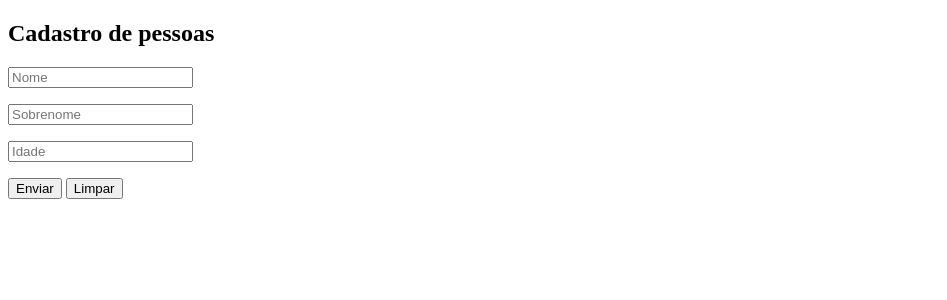
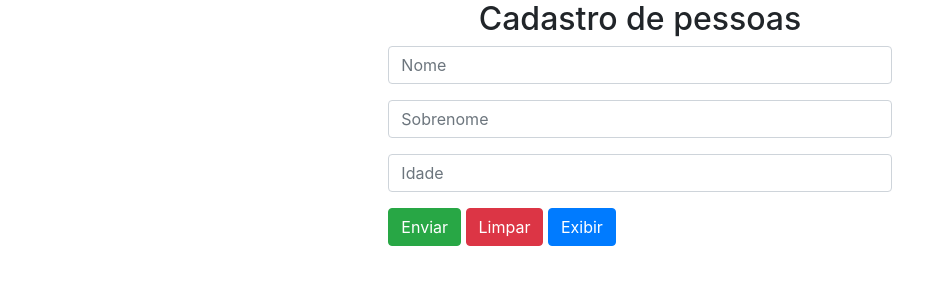
Before and after one commit to LBorgess/ProgramacaoWebIII, a PHP site: page /formulario.php in a window 1280 px wide. Shown: the top 300 px of the page, without its empty margins (0-947 px from the left). Run offline with PHP 8.4, Linux system fonts and the light colour scheme.

Commit message:
Modificação do formulário e exibição dos dados

```diff
--- a/02/formulario.php
+++ b/02/formulario.php
@@ -2,16 +2,35 @@
 <html lang="pt-br">
 <head>
     <meta charset="UTF-8">
+    <link rel="stylesheet" href="https://stackpath.bootstrapcdn.com/bootstrap/4.1.3/css/bootstrap.min.css" integrity="sha384-MCw98/SFnGE8fJT3GXwEOngsV7Zt27NXFoaoApmYm81iuXoPkFOJwJ8ERdknLPMO" crossorigin="anonymous">
     <title>Formulário - Pessoas</title>
 </head>
 <body>
-    <h2>Cadastro de pessoas</h2>
-    <form action="insert.php" method="POST">
-        <input type="text" name="nome" autocomplete="off" placeholder="Nome"> </p>
-        <input type="text" name="sobrenome" autocomplete="off" placeholder="Sobrenome"> </p>
-        <input type="number" name="idade" autocomplete="off" placeholder="Idade"> </p>
-        <input type="submit" value="Enviar">
-        <input type="reset" value="Limpar">
-    </form>
+    <h2 class="text-center mb-2">Cadastro de pessoas</h2>
+    <div class="container col-5">
+        <form action="insert.php" method="POST">
+            <div class="form-group">
+                <input class="form-control" type="text" name="nome" autocomplete="off" placeholder="Nome"> </p>
+            </div>
+
+            <div class="form-group">
+                <input class="form-control" type="text" name="sobrenome" autocomplete="off" placeholder="Sobrenome"> </p>
+            </div>
+
+            <div class="form-group">
+                <input class="form-control" type="number" name="idade" autocomplete="off" placeholder="Idade"> </p>
+            </div>
+
+            <input class="btn btn-success" type="submit" value="Enviar">
+            <input class="btn btn-danger"type="reset" value="Limpar">
+            <a class="btn btn-primary" href="exibe.php">Exibir</a>
+
+        </form>
+    </div>
+
+
+    <script src="https://code.jquery.com/jquery-3.3.1.slim.min.js" integrity="sha384-q8i/X+965DzO0rT7abK41JStQIAqVgRVzpbzo5smXKp4YfRvH+8abtTE1Pi6jizo" crossorigin="anonymous"></script>
+    <script src="https://cdnjs.cloudflare.com/ajax/libs/popper.js/1.14.3/umd/popper.min.js" integrity="sha384-ZMP7rVo3mIykV+2+9J3UJ46jBk0WLaUAdn689aCwoqbBJiSnjAK/l8WvCWPIPm49" crossorigin="anonymous"></script>
+    <script src="https://stackpath.bootstrapcdn.com/bootstrap/4.1.3/js/bootstrap.min.js" integrity="sha384-ChfqqxuZUCnJSK3+MXmPNIyE6ZbWh2IMqE241rYiqJxyMiZ6OW/JmZQ5stwEULTy" crossorigin="anonymous"></script>
 </body>
 </html>
```
Also changed, not shown: 02/exibe.php (added, +23 -0 lines).
